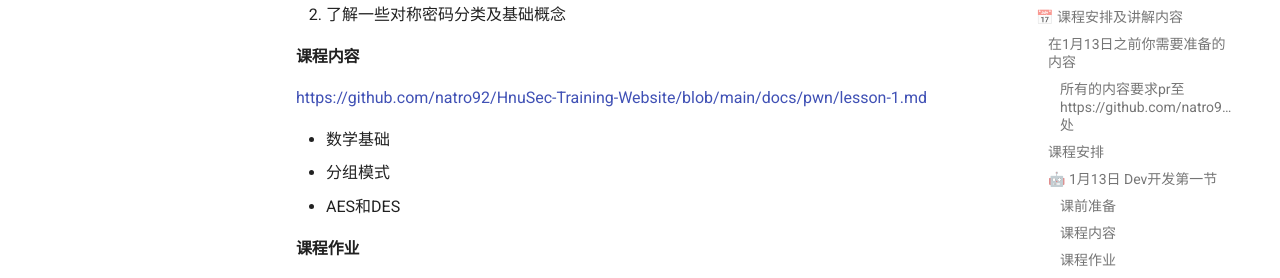
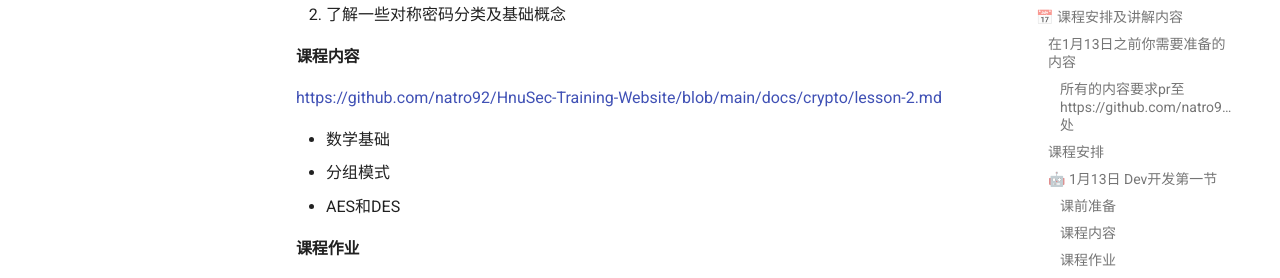
Before and after one commit to natro92/HnuSec-Training-Website, an MkDocs documentation site: the page built from docs/index.md, in a window 1280 px wide and 900 px high, scrolled down 8162 px. Shown: the part 172-450 px from the top of the window. Built offline with MkDocs 1.6.1 and Material for MkDocs 9.7.7, drawn with Linux system fonts in a browser that asks for light colours; comment, search, counter and statistics services are not loaded; some of the changed lines change nothing that is shown.

Commit message:
Update index.md
引错链接了

```diff
--- a/docs/index.md
+++ b/docs/index.md
@@ -371,7 +371,7 @@ https://github.com/natro92/HnuSec-Training-Website/blob/main/docs/pwn/lesson-1.m
 
 #### 课程内容
 
-https://github.com/natro92/HnuSec-Training-Website/blob/main/docs/pwn/lesson-1.md
+https://github.com/natro92/HnuSec-Training-Website/blob/main/docs/crypto/lesson-2.md
 
 - 数学基础
 - 分组模式
```
